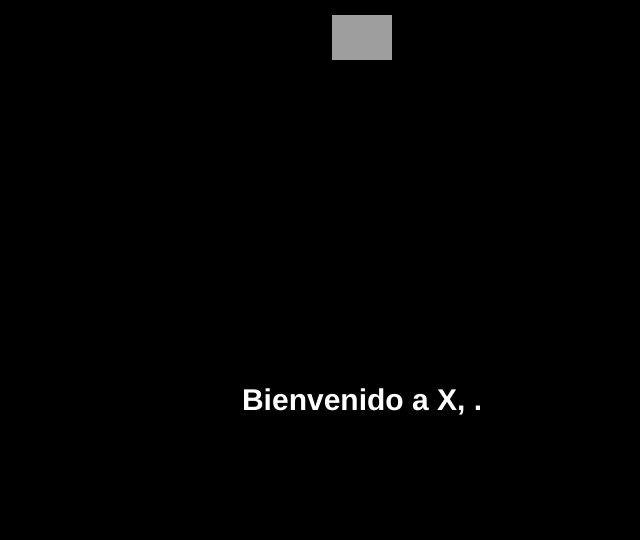
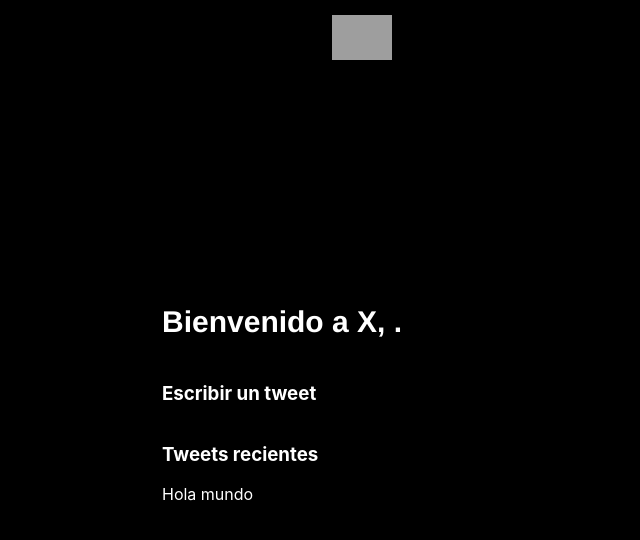
Before and after one commit to juannpg/twitter-clone, a React (Create React App) app in the folder frontend/: page /dashboard in a window 1280 px wide. Shown: the top 540 px of the page, without its empty margins (278-918 px from the left). Built offline with nearby package versions, Linux system fonts and the light colour scheme; grey boxes are pictures that could not be loaded.

Commit message:
auto push
commit automatizado

```diff
--- a/frontend/src/dashboard/Dashboard.css
+++ b/frontend/src/dashboard/Dashboard.css
@@ -0,0 +1,6 @@
+.dashboard {
+  display: flex;
+  flex-direction: column;
+  text-align: left;
+  width: 400px;
+}
--- a/frontend/src/dashboard/Dashboard.tsx
+++ b/frontend/src/dashboard/Dashboard.tsx
@@ -2,6 +2,14 @@
 import './Dashboard.css'
 
 function Dashboard() {
+  function tweetFeed() {
+    return (
+      <div className='tweetFeed'>
+        <p>Hola mundo</p>
+
+      </div>
+    )
+  }
 
   return (
     <div className="main">
@@ -11,6 +19,13 @@
       <div className="body">
         <div className="dashboard">
           <h2>Bienvenido a X, <span className='username'>{localStorage.getItem('username')}</span>.</h2>
+          <div className="tweet">
+            <h3>Escribir un tweet</h3>
+          </div>
+          <div className="feed">
+            <h3>Tweets recientes</h3>
+              {tweetFeed()}
+          </div>
         </div>
       </div>
     </div>
```
Also changed, not shown: 2 other files (tests, documents, lock files or other folders).
